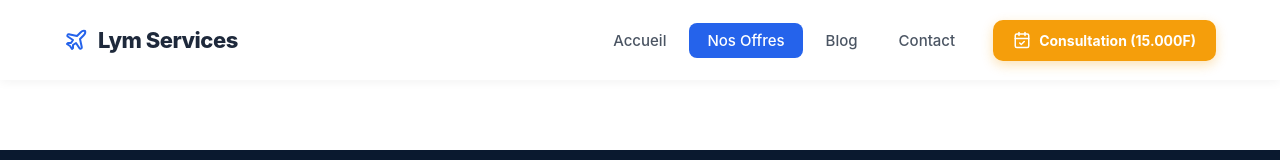
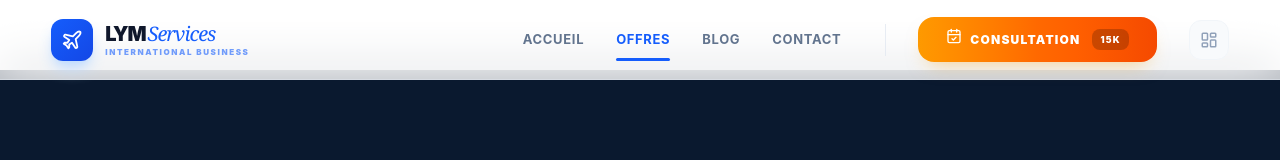
Before and after one commit to Sende45/lym-services, a React (Vite) app in the folder lym-services-app/: page /offres in a window 1280 px wide. Shown: the top 160 px of the page. Built offline with nearby package versions, Linux system fonts and the light colour scheme; no server answers; the database is empty.

Commit message:
ajout des nouvelles mises à jours

```diff
--- a/lym-services-app/src/components/Header.jsx
+++ b/lym-services-app/src/components/Header.jsx
@@ -1,112 +1,94 @@
+import React from "react";
 import { NavLink } from "react-router-dom";
-import { Plane, CalendarCheck } from "lucide-react"; // Ajout d'une icône pour le bouton payant
+import { Plane, CalendarCheck, LayoutDashboard } from "lucide-react";
 
 function Header() {
+  // Style Elite pour les liens
+  const navLinkClass = ({ isActive }) =>
+    `relative flex items-center gap-2 px-3 py-2 font-bold text-[13px] uppercase tracking-wider transition-all duration-300 group ${
+      isActive ? "text-blue-600" : "text-slate-500 hover:text-blue-600"
+    }`;
+
+  // Style pour le bouton consultation
+  const consultBtnClass = ({ isActive }) => `
+    relative overflow-hidden flex items-center gap-2 px-7 py-3 rounded-2xl font-black text-[12px] uppercase tracking-widest transition-all duration-500
+    ${isActive
+      ? "bg-slate-900 text-white shadow-2xl scale-95"
+      : "bg-gradient-to-r from-amber-500 via-orange-500 to-orange-600 text-white shadow-[0_10px_20px_-10px_rgba(245,158,11,0.5)] hover:-translate-y-1 hover:shadow-[0_15px_30px_-10px_rgba(245,158,11,0.6)]"
+    }
+  `;
+
   return (
-    <header style={headerStyle}>
-      <div style={containerStyle}>
-        <NavLink to="/" style={logoStyle}>
-          <Plane size={24} color="#2563eb" />
-          <span style={brandStyle}>Lym Services</span>
+    <header className="fixed top-0 left-0 right-0 h-20 bg-white/70 backdrop-blur-xl border-b border-slate-200/50 z-[1000] flex items-center">
+      <div className="w-[92%] max-w-7xl mx-auto flex justify-between items-center">
+
+        {/* LOGO ELITE */}
+        <NavLink to="/" className="flex items-center gap-3 group">
+          <div className="relative p-2.5 bg-gradient-to-br from-blue-600 to-blue-700 rounded-xl shadow-lg shadow-blue-200 group-hover:scale-110 group-hover:rotate-6 transition-all duration-300">
+            <Plane size={22} className="text-white" />
+          </div>
+          <div className="flex flex-col">
+            <span className="text-xl font-[1000] text-slate-900 leading-none tracking-tighter">
+              LYM<span className="text-blue-600 italic font-serif font-medium ml-0.5">Services</span>
+            </span>
+            <span className="text-[8px] font-black text-blue-600/60 tracking-[0.2em] uppercase leading-none mt-1">
+              International Business
+            </span>
+          </div>
         </NavLink>
 
-        <nav style={{ display: "flex", alignItems: "center", gap: "20px" }}>
-          <ul style={navStyle}>
-            <li>
-              <NavLink to="/" style={navLinkLogic}>Accueil</NavLink>
-            </li>
-            <li>
-              <NavLink to="/offres" style={navLinkLogic}>Nos Offres</NavLink>
-            </li>
-            <li>
-              <NavLink to="/blog" style={navLinkLogic}>Blog</NavLink>
-            </li>
-            <li>
-              <NavLink to="/contact" style={navLinkLogic}>Contact</NavLink>
-            </li>
+        {/* NAVIGATION */}
+        <nav className="hidden lg:flex items-center gap-6">
+          <ul className="flex items-center gap-2">
+            {[
+              { name: "Accueil", path: "/" },
+              { name: "Offres", path: "/offres" },
+              { name: "Blog", path: "/blog" },
+              { name: "Contact", path: "/contact" }
+            ].map((link) => (
+              <li key={link.path}>
+                <NavLink to={link.path} className={navLinkClass}>
+                  {({ isActive }) => (
+                    <>
+                      {link.name}
+                      <span className={`absolute -bottom-1 left-3 right-3 h-[3px] rounded-full bg-blue-600 transition-all duration-500 transform origin-center ${
+                        isActive ? "scale-x-100 opacity-100" : "scale-x-0 opacity-0 group-hover:scale-x-50 group-hover:opacity-50"
+                      }`} />
+                    </>
+                  )}
+                </NavLink>
+              </li>
+            ))}
           </ul>
 
-          {/* NOUVEAU : BOUTON CONSULTATION PAYANTE */}
-          <NavLink to="/consultation" style={consultBtnLogic}>
-            <CalendarCheck size={18} />
-            Consultation (15.000F)
+          <div className="h-8 w-[1px] bg-slate-200/80 mx-2" />
+
+          {/* BOUTON CONSULTATION FIXÉ */}
+          <NavLink to="/consultation" className={consultBtnClass}>
+            {/* On utilise une fonction pour accéder à isActive de manière sécurisée */}
+            {({ isActive }) => (
+              <>
+                <span className="absolute inset-0 w-full h-full bg-gradient-to-r from-transparent via-white/20 to-transparent -translate-x-full animate-[shimmer_3s_infinite] pointer-events-none"></span>
+                <CalendarCheck size={16} className={isActive ? "" : "animate-bounce"} />
+                <span className="relative z-10">Consultation</span>
+                <span className="relative z-10 bg-black/20 backdrop-blur-md px-2 py-1 rounded-lg text-[9px] ml-1">15k</span>
+              </>
+            )}
+          </NavLink>
+
+          <NavLink to="/login" className="group ml-2 p-2.5 bg-slate-50 border border-slate-100 rounded-xl text-slate-400 hover:text-blue-600 transition-all duration-300">
+            <LayoutDashboard size={18} />
           </NavLink>
         </nav>
+
+        {/* MENU MOBILE ICONE */}
+        <button className="lg:hidden flex flex-col gap-1.5 items-end p-2">
+           <span className="w-7 h-1 bg-slate-900 rounded-full"></span>
+           <span className="w-5 h-1 bg-blue-600 rounded-full"></span>
+        </button>
       </div>
     </header>
   );
 }
 
-// --- Logique dynamique pour les liens standards ---
-const navLinkLogic = ({ isActive }) => ({
-  textDecoration: "none",
-  color: isActive ? "#fff" : "#4b5563",
-  backgroundColor: isActive ? "#2563eb" : "transparent",
-  padding: "8px 18px",
-  borderRadius: "8px",
-  fontWeight: "500",
-  fontSize: "15px",
-  transition: "all 0.2s ease",
-});
-
-// --- Logique dynamique pour le bouton Consultation ---
-const consultBtnLogic = ({ isActive }) => ({
-  textDecoration: "none",
-  display: "flex",
-  alignItems: "center",
-  gap: "8px",
-  color: "#fff",
-  backgroundColor: isActive ? "#b45309" : "#f59e0b", // Orange plus foncé si actif
-  padding: "10px 20px",
-  borderRadius: "10px",
-  fontWeight: "700",
-  fontSize: "14px",
-  boxShadow: "0 4px 12px rgba(245, 158, 11, 0.3)",
-  transition: "all 0.3s ease",
-  border: "none",
-});
-
-// --- Styles de base ---
-const headerStyle = {
-  height: "80px", // Un peu plus haut pour plus de confort
-  backgroundColor: "#fff",
-  display: "flex",
-  alignItems: "center",
-  boxShadow: "0 2px 10px rgba(0,0,0,0.05)",
-  position: "sticky",
-  top: 0,
-  zIndex: 1000
-};
-
-const containerStyle = {
-  width: "90%",
-  maxWidth: "1200px",
-  margin: "0 auto",
-  display: "flex",
-  justifyContent: "space-between",
-  alignItems: "center"
-};
-
-const logoStyle = {
-  display: "flex",
-  alignItems: "center",
-  gap: "10px",
-  textDecoration: "none"
-};
-
-const brandStyle = {
-  fontSize: "22px",
-  fontWeight: "800",
-  color: "#1e293b",
-  letterSpacing: "-0.5px"
-};
-
-const navStyle = {
-  display: "flex",
-  listStyle: "none",
-  gap: "5px",
-  margin: 0,
-  padding: 0
-};
-
 export default Header;
```
